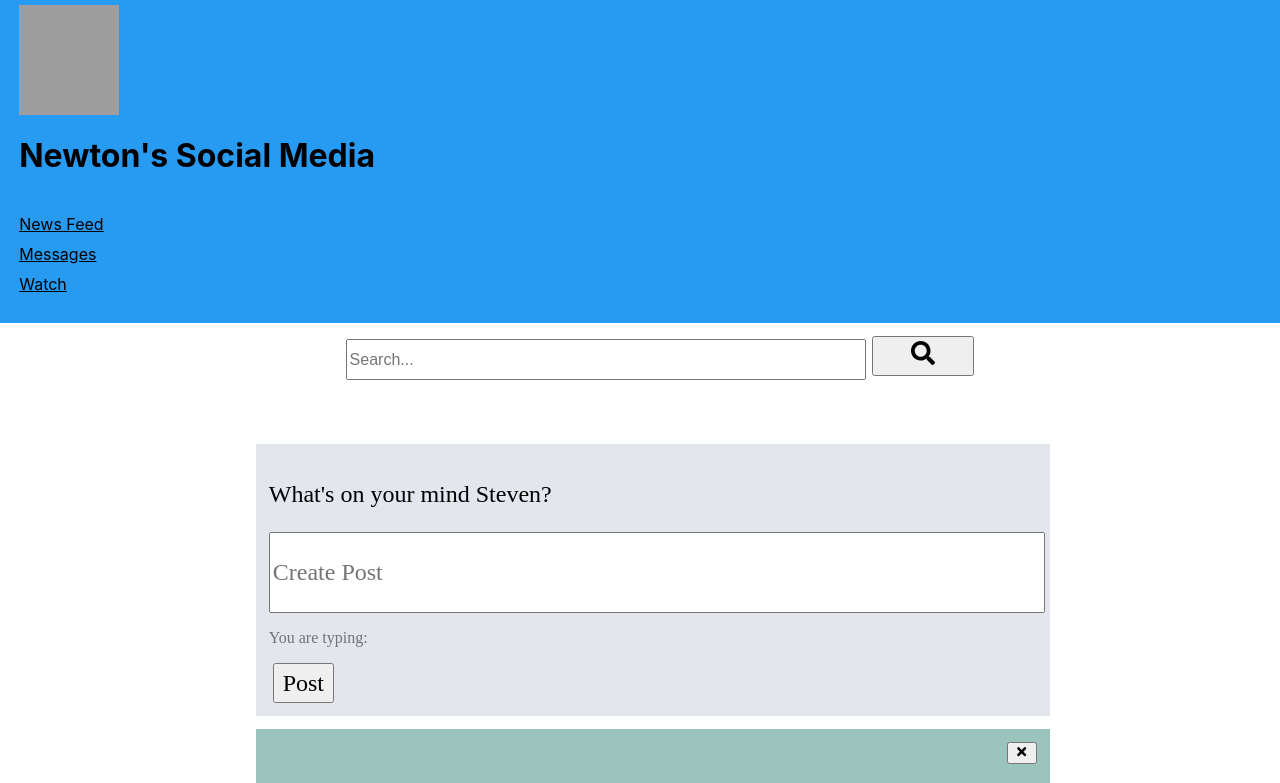
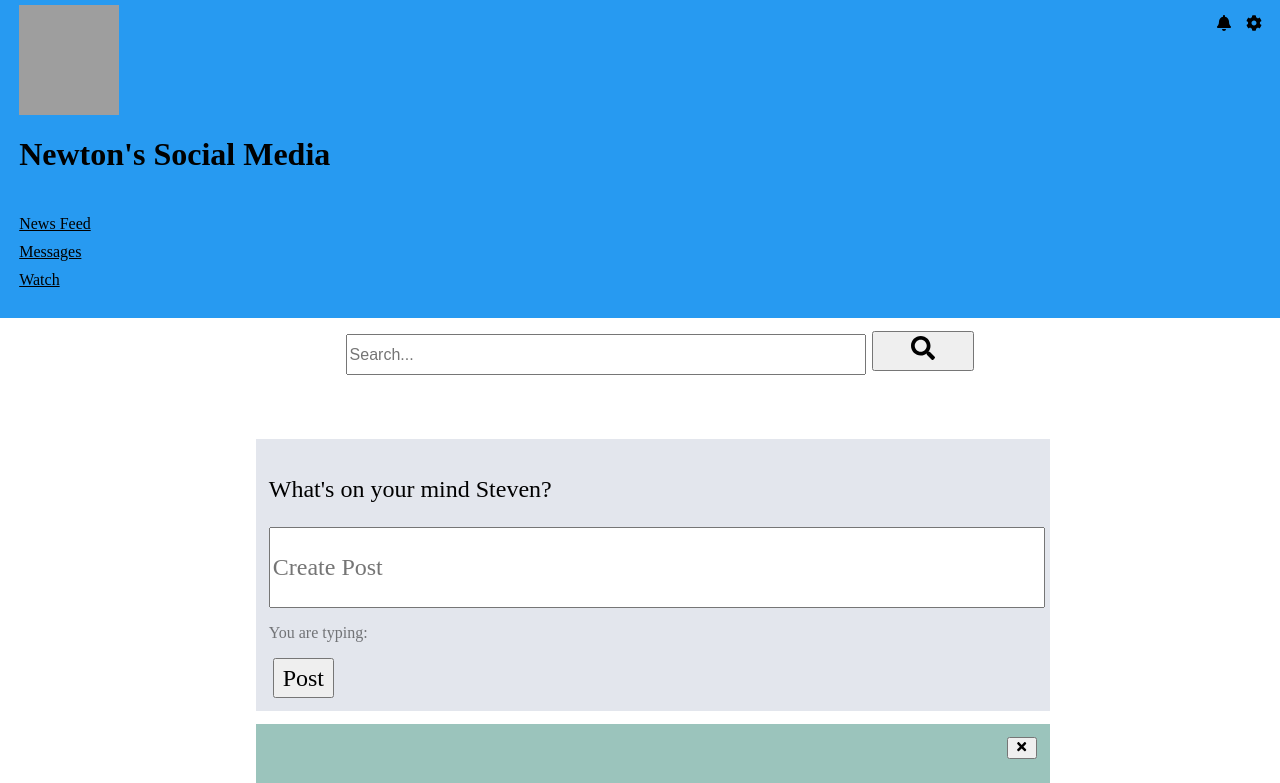
Before and after one commit to StevenPope09/PRW19, a React (Create React App) app in the folder 02_Application/react_social_app/: page / in a window 1280 px wide. Shown: the top 783 px of the page. Built offline with nearby package versions, Linux system fonts and the light colour scheme; grey boxes are pictures that could not be loaded.

Commit message:
added react icons to header component

```diff
--- a/02_Application/react_social_app/src/components/header/Header.js
+++ b/02_Application/react_social_app/src/components/header/Header.js
@@ -1,12 +1,17 @@
 import React from 'react'
 import Nav from '../nav/Nav'
 import logo from '../../images/logo.png'
+import { FaCog, FaBell } from 'react-icons/fa';
 
 const Header = props => {
     return (
         <header style={styles.header}>
             <img src={logo} alt='Logo' style={styles.logo} />
             <h1 style={styles.h1}>{props.pgTitle}</h1>
+            <span style={styles.headNot}>
+                <p style={styles.notify}><FaBell /> </p>
+                <p style={styles.notify}><FaCog /> </p>
+            </span>
 
             <nav style={styles.nav}>
                 <Nav />
@@ -24,6 +29,7 @@ const styles = {
         color: 'black',
         width: '100%',
         backgroundColor: '#279AF1',
+        fontFamily: 'Times New Roman, Times, serif'
 
     },
     logo: {
@@ -43,6 +49,18 @@ const styles = {
     },
     h1: {
         marginLeft: '1.5%',
-        marginBottom: '3%'
+        //marginBottom: '3%'
+    },
+    notify: {
+        position: 'relative',
+        left: '95%',
+        top: '-180px',
+        display: 'inline',
+        marginRight: '10px',
+
+    },
+    headerNot: {
+        display: 'flex',
+        flexDirection: 'row'
     }
 }
```
